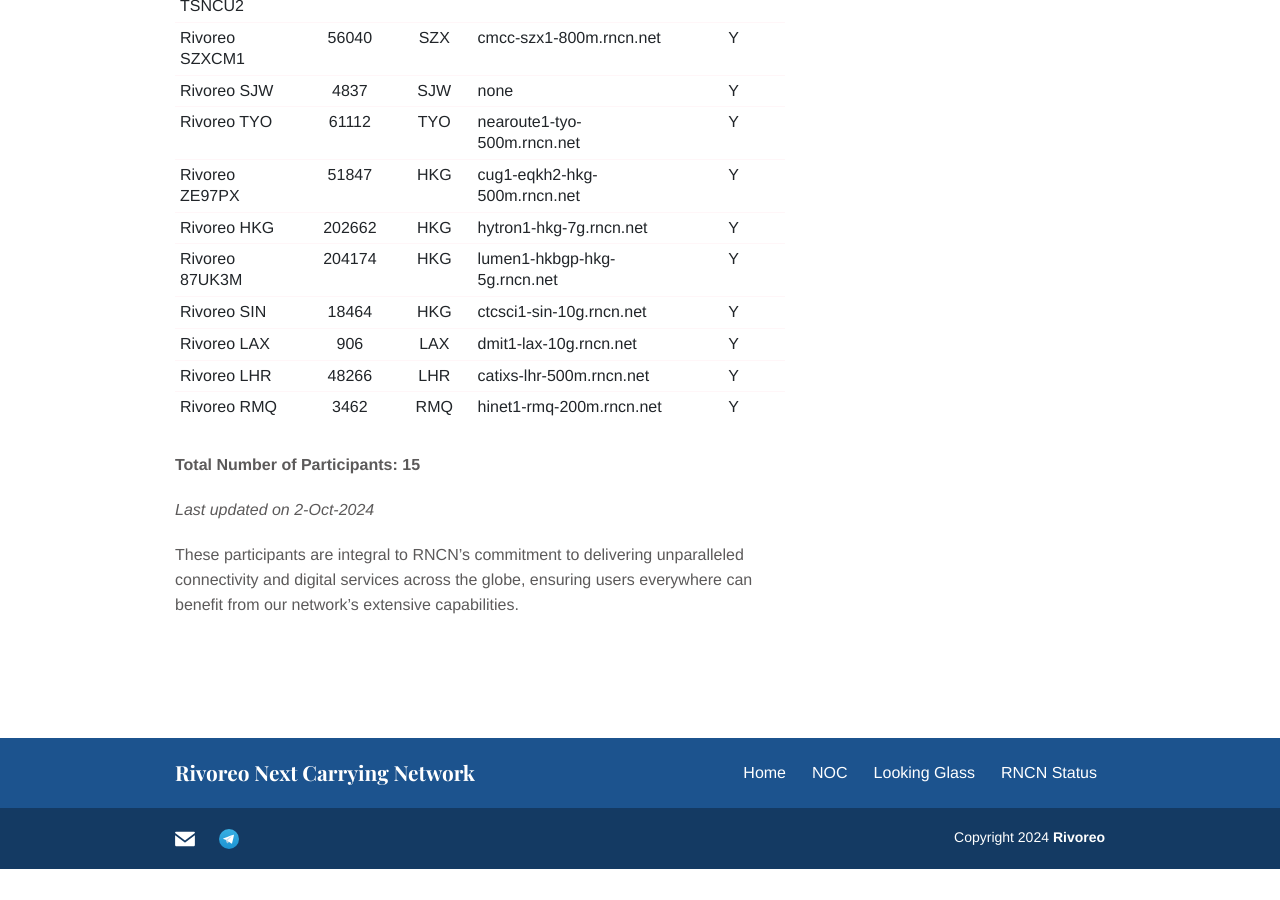
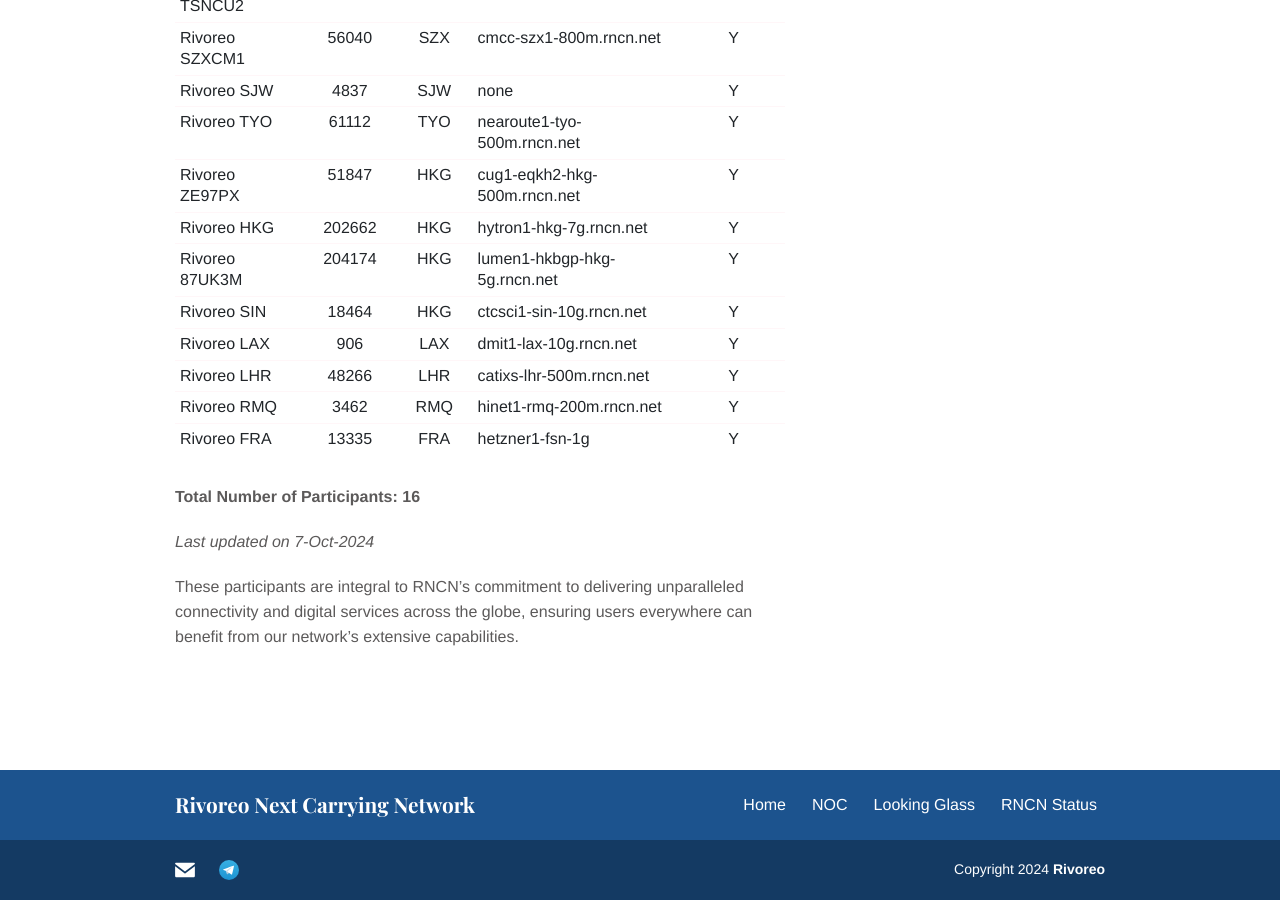
Before and after one commit to JohnnySun/rncn, a Jekyll site: the page built from participants.md, in a window 1280 px wide and 900 px high, scrolled down 885 px. Built offline with Jekyll 4.4.1, drawn with Linux system fonts in a browser that asks for light colours; before the commit the page ends 1754 px from its top, so only the background shows below that.

Commit message:
update patricipants

```diff
--- a/participants.md
+++ b/participants.md
@@ -27,10 +27,11 @@ Here is a detailed list of our participants and their locations, representing th
 | Rivoreo LAX           | 906           | LAX          | dmit1-lax-10g.rncn.net            | Y                |
 | Rivoreo LHR           | 48266         | LHR          | catixs-lhr-500m.rncn.net          | Y                |
 | Rivoreo RMQ           | 3462          | RMQ          | hinet1-rmq-200m.rncn.net          | Y                |
+| Rivoreo FRA           | 13335         | FRA          | hetzner1-fsn-1g                   | Y                |
 
 
-**Total Number of Participants: 15**
+**Total Number of Participants: 16**
 
-_Last updated on 2-Oct-2024_
+_Last updated on 7-Oct-2024_
 
 These participants are integral to RNCN's commitment to delivering unparalleled connectivity and digital services across the globe, ensuring users everywhere can benefit from our network's extensive capabilities.
```
